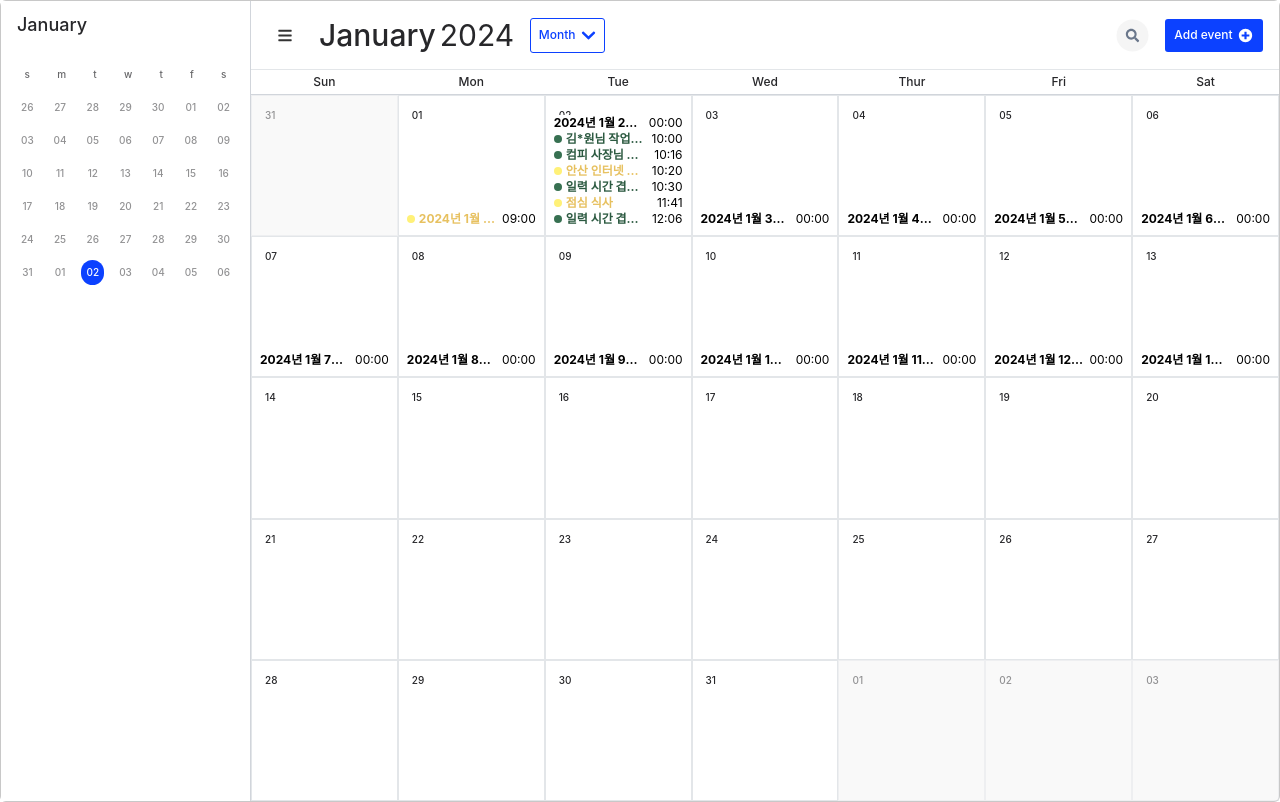
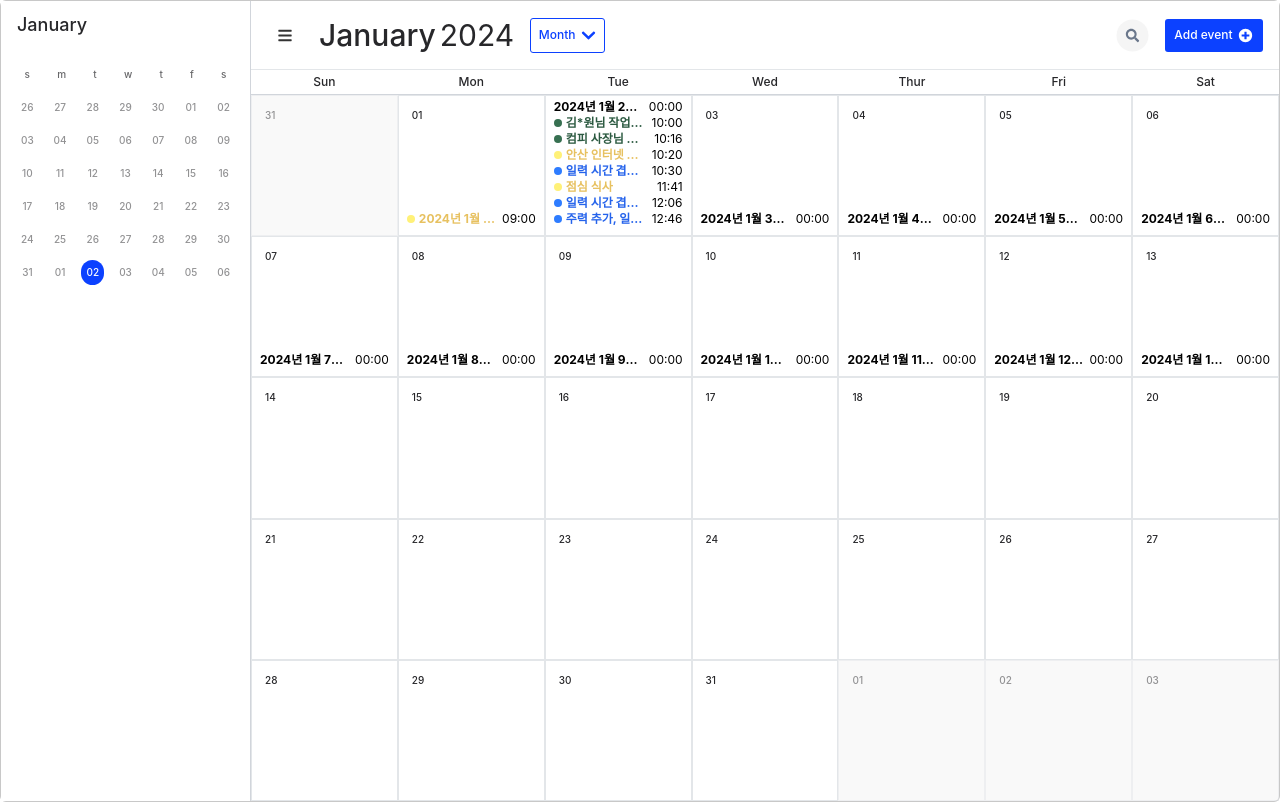
Before and after one commit to lindychi/frontend-bootcamp, a React (Create React App) app: page / in a window 1280 px wide. Built offline with nearby package versions, Linux system fonts and the light colour scheme.

Commit message:
style: 색깔범위 넘어갈 시, 출력 개선

```diff
--- a/src/consts/sampleData.ts
+++ b/src/consts/sampleData.ts
@@ -39,8 +39,7 @@ export const categoryList: Category[] = [
   {
     id: 4,
     name: "부트캠프",
-    // 파란색 추천해줘
-    color: "#2C5A41",
+    color: "#2563eb",
   },
 ];
 
@@ -231,4 +230,12 @@ export const todoDateList: TodoItem[] = [
     endedAt: new Date("2024-01-02T12:17:00"),
     category: categoryList[3],
   },
+  {
+    id: 26,
+    title: "주력 추가, 일정 우측에 시간 출력",
+    createdAt: "2024-01-02",
+    startedAt: new Date("2024-01-02T12:46:00"),
+    endedAt: new Date("2024-01-02T13:33:00"),
+    category: categoryList[3],
+  },
 ];
--- a/src/libs/color.ts
+++ b/src/libs/color.ts
@@ -20,7 +20,7 @@ function rgbToHex({ r, g, b }: RGBColor): string {
     "#" +
     [r, g, b]
       .map((x) => {
-        const hex = x.toString(16).split(".")[0];
+        const hex = (x > 255 ? 255 : x).toString(16).split(".")[0];
         return hex.length === 1 ? "0" + hex : hex;
       })
       .join("")
```
